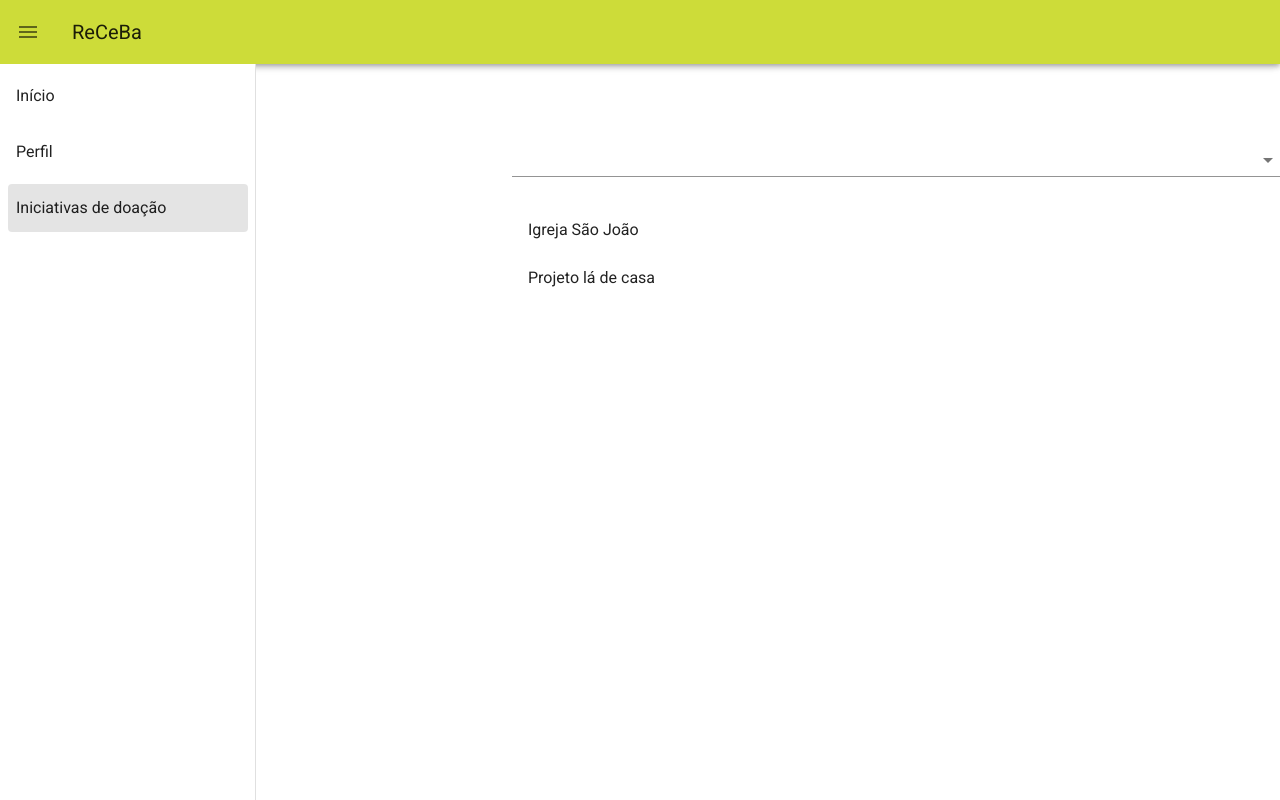
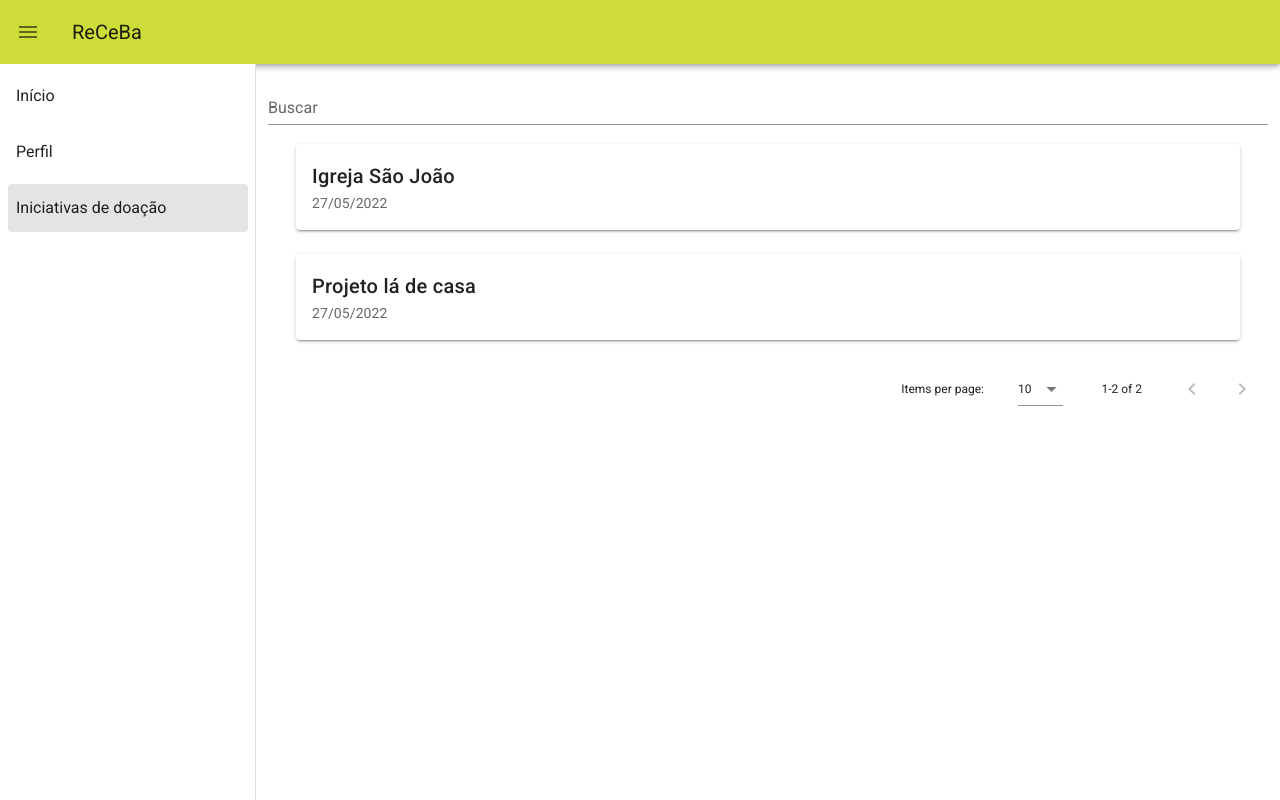
Before and after one commit to txai/pucminas, a Vue app in the folder front/: page /#/idcs in a window 1280 px wide. Built offline with nearby package versions, Linux system fonts and the light colour scheme.

Commit message:
Lista de IDC com filtro

```diff
--- /dev/null
+++ b/front/src/components/ItemIDC.vue
@@ -0,0 +1,24 @@
+<template>
+    <v-container>
+    <v-row>
+        <v-col xs="12">
+        <v-card>
+            <v-card-title>{{ idc.nome }}</v-card-title>
+            <v-card-subtitle>{{ idc.dataDistribuicao }}</v-card-subtitle>
+        </v-card>
+        </v-col>
+    </v-row>
+</v-container>
+</template>
+
+<script>
+    export default {
+        name: "ItemIDC",
+        data() {
+            return {}
+        },
+        props: {
+            idc: Object
+        }
+    }
+</script>
--- a/front/src/components/ListaIDC.vue
+++ /dev/null
@@ -1,20 +0,0 @@
-<template>
-    <v-list>
-        <v-list-item v-for="idc in idcs" :key="idc.id">{{idc.nome}}</v-list-item>
-    </v-list>
-</template>
-
-<script>
-    const myIdcs = [
-        {id: 1, nome: 'Igreja São João', cestasRestantes: 3, composicaoCesta: ['Arroz', 'Feijão']},
-        {id: 2, nome: 'Projeto lá de casa', cestasRestantes: 1, composicaoCesta: ['Arroz', 'Feijão']}
-    ]
-    export default {
-        name: 'ListaIDC',
-        data() {
-            return {
-                idcs: myIdcs
-            }
-        }
-    }
-</script>
--- a/front/src/views/MinhasIDCs.vue
+++ b/front/src/views/MinhasIDCs.vue
@@ -1,18 +1,48 @@
 <template>
-    <v-main>
-        <v-autocomplete>Buscar</v-autocomplete>
-        <ListaIDC></ListaIDC>
-    </v-main>
+    <v-container>
+        <v-data-iterator
+            :items="idcs"
+            :search="search"
+        >
+            <template v-slot:header>
+                <v-text-field
+                    v-model="search"
+                    label="Buscar"
+                    clearable
+                    flat
+                    hide-details="auto"
+                ></v-text-field>
+            </template>
+            <template v-slot:default="props">
+                <v-list>
+                    <v-list-item v-for="item in props.items" :key="item.nome">
+                        <ItemIDC :idc="item"></ItemIDC>
+                    </v-list-item>
+                </v-list>
+            </template>
+            <template v-slot:no-results>
+                <span>Nenhum resultado encontrado</span>
+            </template>
+        </v-data-iterator>
+    </v-container>
 </template>
 
 <script>
-    import ListaIDC from '@/components/ListaIDC.vue';
+    import ItemIDC from '@/components/ItemIDC.vue';
+    const myIdcs = [
+        {id: 1, nome: 'Igreja São João', dataDistribuicao: "27/05/2022", cestasRestantes: 3, composicaoCesta: ['Arroz', 'Feijão']},
+        {id: 2, nome: 'Projeto lá de casa', dataDistribuicao: "27/05/2022", cestasRestantes: 1, composicaoCesta: ['Arroz', 'Feijão']}
+    ]
     export default {
         data() {
-            return {}
+            return {
+                idcs: myIdcs,
+                search: '',
+                filter: {}
+            }
         },
         components: {
-            ListaIDC
+            ItemIDC
         }
     }
 </script>
```
